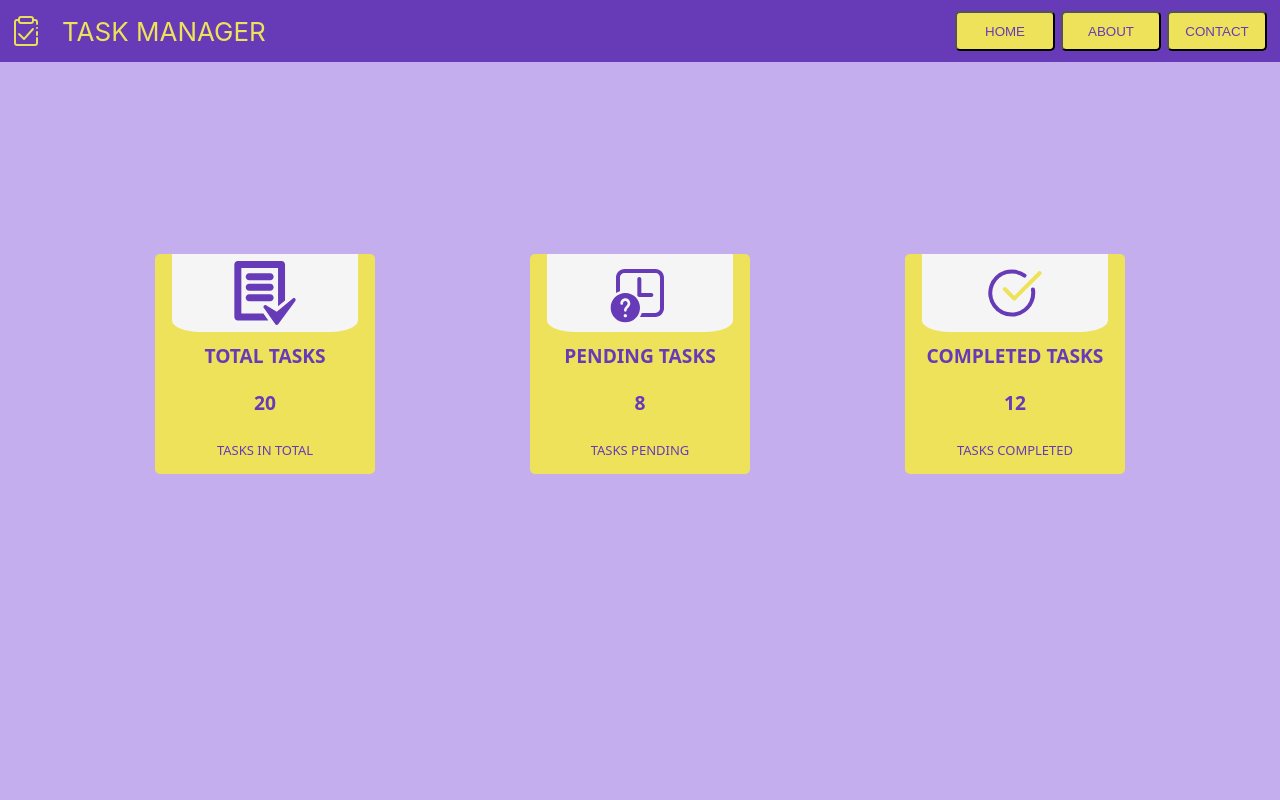
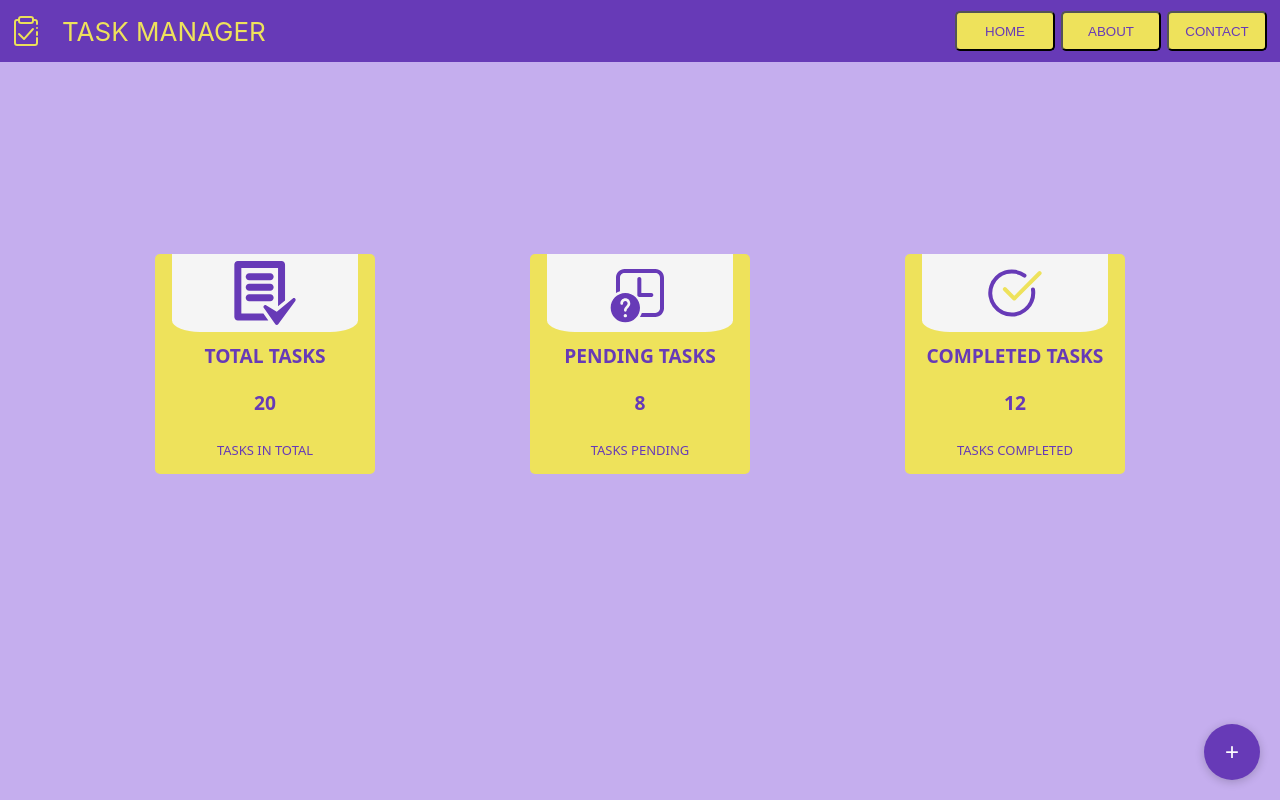
Before and after one commit to MayankPant/Personal-Task-Manager, a React (Create React App) app: page / in a window 1280 px wide. Built offline with nearby package versions, Linux system fonts and the light colour scheme.

Commit message:
Created a FAB button for quick task creation.

```diff
--- a/src/App.js
+++ b/src/App.js
@@ -5,6 +5,22 @@ import taskCompleted from "./assets/resources/task-completed.svg";
 import pending from "./assets/resources/pending.svg";
 import completed from './assets/resources/completed.svg'
 import { BrowserRouter as Router, Routes, Route } from "react-router-dom";
+import FabButton from './Components/FabButton'
+
+const fabButtonStyles={
+
+    width: '56px',
+    height: '56px',
+    borderRadius: '50%',
+    backgroundColor: '#673AB7',
+    color: 'white',
+    border: 'none',
+    fontSize: '24px',
+    cursor: 'pointer',
+    boxShadow: '0 2px 10px rgba(0, 0, 0, 0.2)',
+    transition: 'background-color 0.3s',
+
+}
 
 const Main = () => {
   return (
@@ -27,6 +43,7 @@ const Main = () => {
         subtitle={"tasks completed"}
         number={12}
       />
+      <FabButton text={'+'} onClick={""}  styles={fabButtonStyles}/>
     </div>
   );
 };
--- a/src/Components/Button.js
+++ b/src/Components/Button.js
@@ -2,6 +2,9 @@ import React, { Component } from 'react';
 import '../styles/Button.css'
 
 class Button extends Component{
+    constructor(props){
+        super(props)
+    }
 
     render() {
         return (
--- /dev/null
+++ b/src/Components/FabButton.js
@@ -0,0 +1,18 @@
+import React, { Component } from "react";
+import "../styles/FabButton.css";
+
+class FabButton extends Component {
+  constructor(props) {
+    super(props);
+  }
+  render() {
+    return (
+      <div class="fab-container">
+        <button style={this.props.styles} onClick={this.props.onClick}>
+          {this.props.text}
+        </button>
+      </div>
+    );
+  }
+}
+export default FabButton;
--- /dev/null
+++ b/src/styles/FabButton.css
@@ -0,0 +1,5 @@
+.fab-container{
+    position: fixed;
+    bottom: 20px;
+    right: 20px;
+}
```
